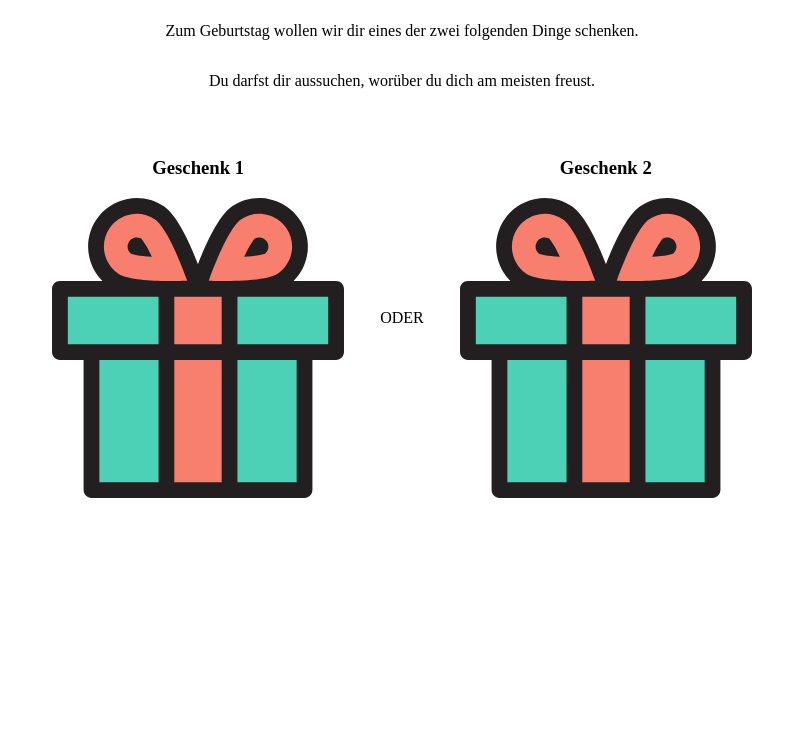
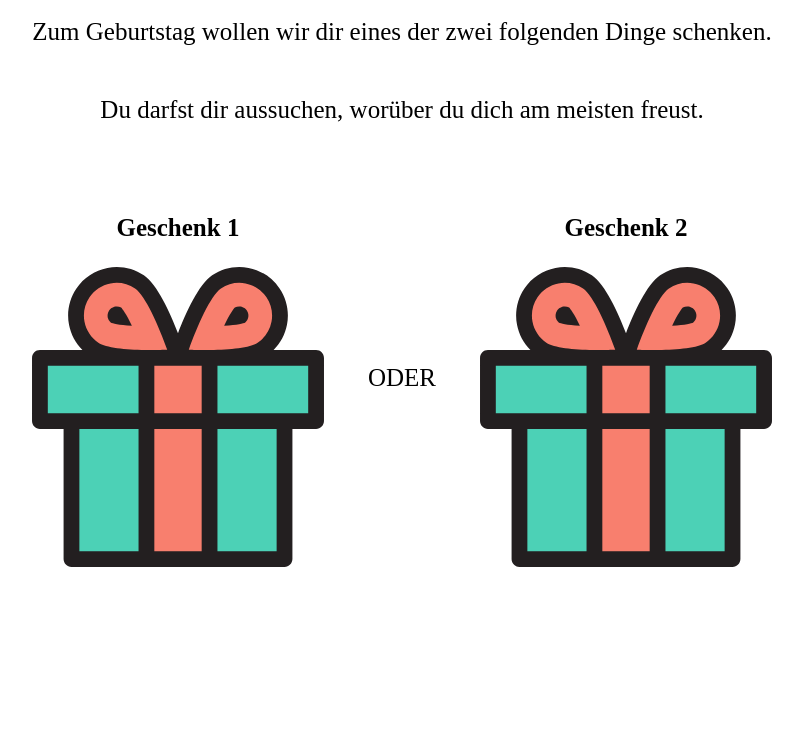
Before and after one commit to Devkutt/devkutt.github.io, a plain HTML site: page index.html in a window 1280 px wide. Shown: the part 60-800 px from the top of the page, without its empty margins (246-1049 px from the left). Drawn offline with Linux system fonts and the light colour scheme.

Commit message:
Set font size

```diff
--- a/style.css
+++ b/style.css
@@ -1,6 +1,7 @@
 * {
     box-sizing: border-box;
     text-align: center;
+    font-size: 1.25rem;
 }
 
 body {
@@ -18,7 +19,7 @@ body {
     margin-right: 2rem;
 }
 
-@media (min-width: 800px) {
+@media only screen and (min-width: 800px) {
     .presents {
         flex-direction: row;
     }
```
